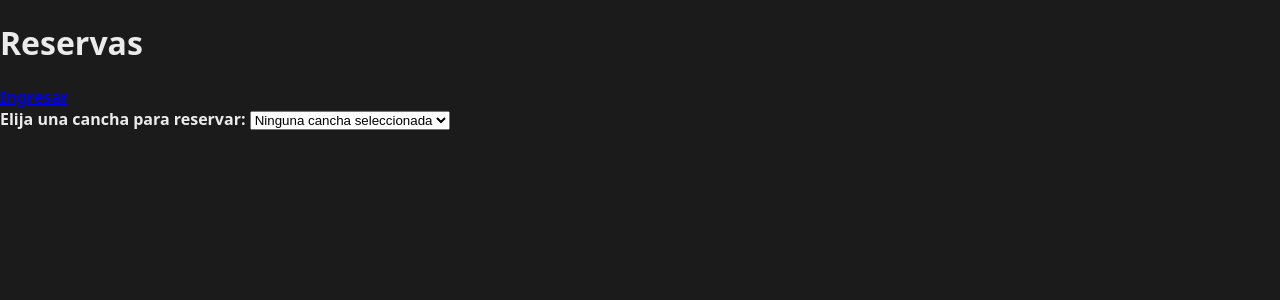
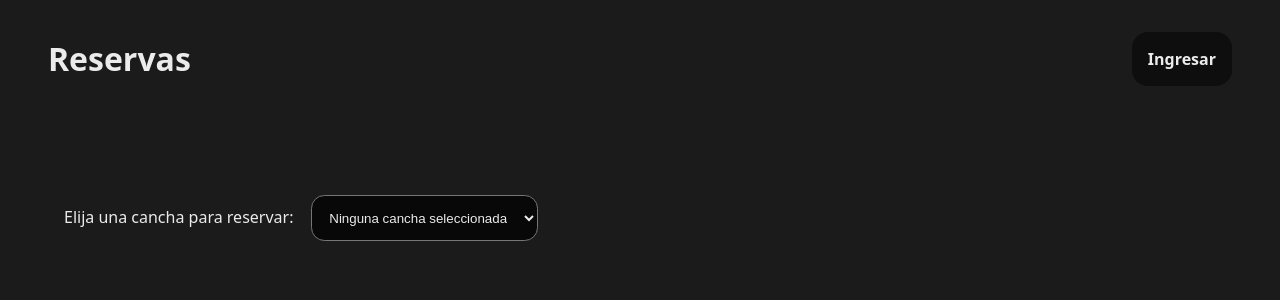
Before and after one commit to felig76/web-de-reserva-de-canchas, a PHP site: page /reservas.html in a window 1280 px wide. Shown: the top 300 px of the page. Run offline with PHP 8.4, Linux system fonts and the light colour scheme.

Commit message:
Dar estilos casi completos a header, select y otros elementos con una estética más definida

```diff
--- a/reservas/reservas.css
+++ b/reservas/reservas.css
@@ -4,65 +4,83 @@ body {
     background-color: rgb(27, 27, 27);
     color: rgb(235, 235, 235);
     font-family:system-ui, -apple-system, BlinkMacSystemFont, 'Segoe UI', Roboto, Oxygen, Ubuntu, Cantarell, 'Open Sans', 'Helvetica Neue', sans-serif;
-    font-weight: 700;
+    font-weight: 600;
 }
 
-
-
-
-/* Estilo para el contenedor de reservas */
-#listasReservasDiarias {
+header {
     display: flex;
-    flex-wrap: wrap;
-    gap: 20px; /* Espacio entre las listas */
-    justify-content: space-between; /* Alinea los contenedores con espacio entre ellos */
+    justify-content: space-between; /* Distribuye el contenido */
+    align-items: center;
+    padding: 1em 3em 1em 3em;
+}
+header div {
+    display: flex;
+    gap: 1em;
+}
+header div #tituloSubpagina{
+    font-weight: 300;
+}
+header a {
+    background-color: rgb(14, 14, 14);
+    color: rgb(235, 235, 235);
+    text-decoration: none;
+    padding: 1em;
+    border: none;
+    border-radius: 1em;
+    cursor: pointer;
 }
 
-/* Estilo para cada contenedor de día */
-.dia-semana {
-    flex: 0 0 200px; /* Tamaño fijo para cada contenedor, 200px en este caso */
-    border: 1px solid #ddd;
-    border-radius: 8px;
-    padding: 10px;
-    background-color: #f9f9f9;
-    box-shadow: 0 2px 4px rgba(0,0,0,0.1);
-    min-width: 200px; /* Asegura que el ancho mínimo sea 200px */
-    box-sizing: border-box; /* Incluye padding y border en el ancho total */
+main {
+    margin: 3em;
+    padding: 1em;
 }
 
-/* Estilo para el encabezado de cada día */
+.dia-semana {
+    margin: 1em;
+    padding: 2em;
+    background-color: rgb(14, 14, 14);
+    border-radius: 1em;
+}
+
 .dia-semana h3 {
     margin-top: 0;
-    color: #00796b;
+    color: rgb(235, 235, 235);
 }
 
-/* Estilo para la lista de reservas */
 .dia-semana ul {
+    display: flex;
+    gap: 1em;
     list-style-type: none;
     padding: 0;
     margin: 0;
 }
 
-/* Estilo para cada ítem de reserva */
 .reserva-item {
-    background-color: #e0f7fa;
-    padding: 10px;
-    margin: 5px 0;
-    border-radius: 5px;
+    display: grid;
+    padding: 0.5em;
+    margin: 0.5em 0;
+    min-height: 7em;
+    border-radius: 0.5em;
     cursor: pointer;
-    transition: background-color 0.3s;
-}
-
-.reserva-item:hover {
-    background-color: #b2ebf2;
 }
 
 .reserva-item.disponible {
-    background-color: #2ecc71;
-    color: #fff;
+    background-color: #01bd1a;
 }
 
 .reserva-item.reservado {
-    background-color: #e67e22;
-    color: #fff;
+    background-color: #c04600;
+    cursor:default;
 }
+
+
+select {
+    background-color: rgb(8, 8, 8);
+    color: rgb(235, 235, 235);
+    padding: 1em;
+    margin: 1em;
+    border-radius: 1em;
+}
+main label {
+    font-weight: 400;
+}
```
Also changed, not shown: script.sql (line endings or trailing spaces).
